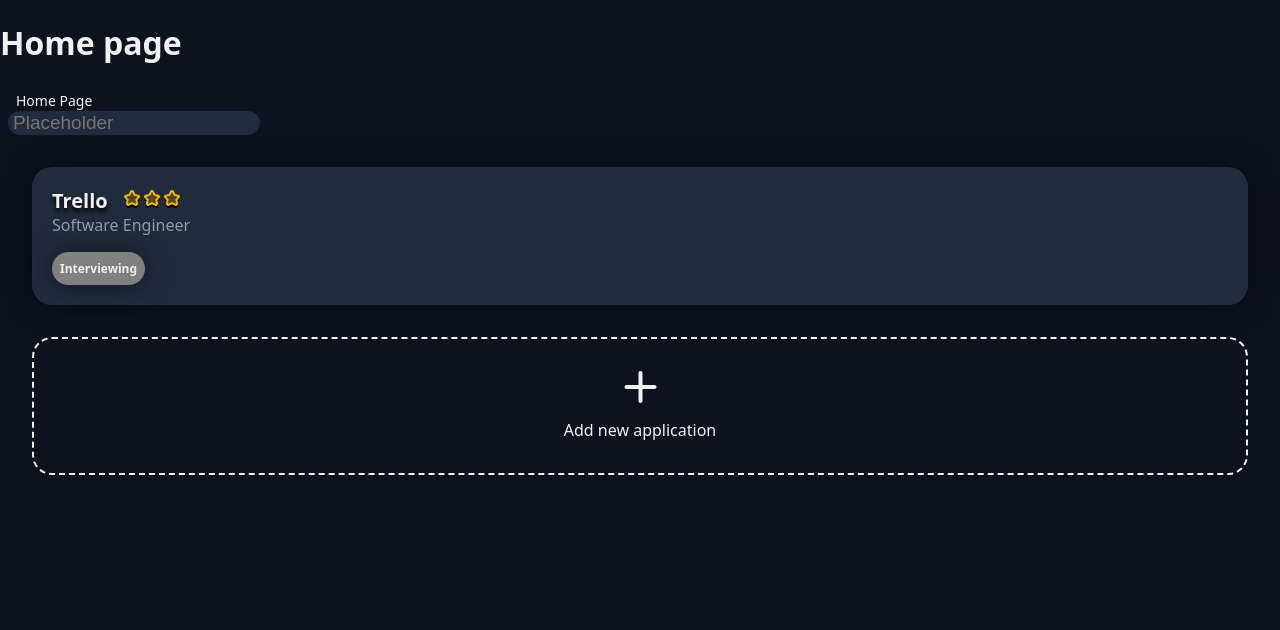
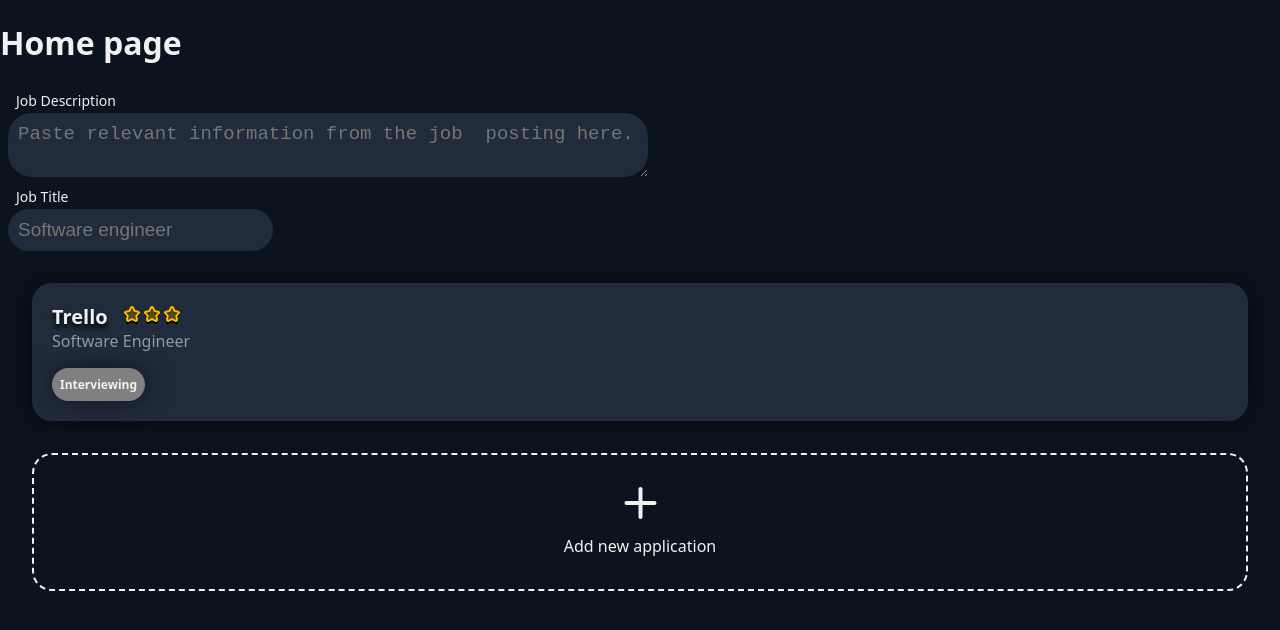
Before and after one commit to Nyakuma101/job-tracker, a React (Create React App) app: page / in a window 1280 px wide. Shown: the top 630 px of the page. Built offline with nearby package versions, Linux system fonts and the light colour scheme.

Commit message:
LongTextField: File set up JSX file: Input textarea form CSS:Created the css file with corresponding colors from figma
ShortTextField: Changed css file
CSS: Added padding bottom in the css file.
JSX file: Added a div to wrap Input form and created width to 50% of the parent element

```diff
--- /dev/null
+++ b/src/components/LongTextField/LongTextField.jsx
@@ -0,0 +1,13 @@
+import styles from "./LongTextField.module.css";
+
+export default function LongTextField({text}) {
+
+  return (
+    <label className={styles.label}>
+      <div className={styles.container}>
+      <div className={styles.text}>{text}</div>
+      <textarea placeholder={"Paste relevant information from the job  posting here."} type="text"  name="title__name"className={styles.input}></textarea>
+      </div>
+    </label>
+  );
+}
--- /dev/null
+++ b/src/components/LongTextField/LongTextField.module.css
@@ -0,0 +1,27 @@
+.text {
+    font-size: 14px;
+    color: var(--text-primary-color);
+    padding: 5px 1px 1px 1rem;
+    border: none;
+    padding-bottom: 3px;
+  }
+
+  .container{
+    width: 50%;
+  }
+  .input {
+    background-color: var(--bkg-secondary-color);
+    border-radius: 24px;
+    margin-left: 8px;
+    border: none;
+    color: var(--text-secondary-color);
+    font-size: 19px;
+    padding: 10px;
+    border: none;
+    width: 100%;
+
+    &:focus {
+      color: var(--text-primary-color);
+      outline: 1px solid var(--text-primary-color);
+    }
+  }
--- a/src/components/ShortTextField/ShortTextField.jsx
+++ b/src/components/ShortTextField/ShortTextField.jsx
@@ -4,8 +4,11 @@ export default function ShortTextField({text}) {
 
   return (
     <label className={styles.label}>
+      <div className={styles.container}>
       <div className={styles.text}>{text}</div>
-      <input placeholder={"Placeholder"} type="text"  name="title__name"className={styles.input}></input>
+      <input placeholder={"Software engineer"} type="text"  name="title__name"className={styles.input}></input>
+     </div>
     </label>
+
   );
 }
--- a/src/components/ShortTextField/ShortTextField.module.css
+++ b/src/components/ShortTextField/ShortTextField.module.css
@@ -3,8 +3,11 @@
   color: var(--text-primary-color);
   padding: 5px 1px 1px 1rem;
   border: none;
+  padding-bottom: 3px;
 }
-
+.container{
+  width: 50%;
+}
 .input {
   background-color: var(--bkg-secondary-color);
   border-radius: 24px;
@@ -12,8 +15,9 @@
   border: none;
   color: var(--text-secondary-color);
   font-size: 19px;
-  padding-left: 5px;
+  padding: 10px;
   border: none;
+
   &:focus {
     color: var(--text-primary-color);
     outline: 1px solid var(--text-primary-color);
--- a/src/pages/Home/Home.jsx
+++ b/src/pages/Home/Home.jsx
@@ -2,12 +2,14 @@ import React from 'react';
 import Card from '../../components/Card/Card';
 import AddCardButton from '../../components/AddCardButton/AddCardButton';
 import ShortTextField from '../../components/ShortTextField/ShortTextField';
+import LongTextField from '../../components/LongTextField/LongTextField';
 
 export default function Home() {
   return (
     <div>
       <h1>Home page</h1>
-      <ShortTextField text="Home Page"/>
+      <LongTextField text="Job Description"/>
+      <ShortTextField text="Job Title"/>
       <Card />
       <AddCardButton />
     </div>
```
